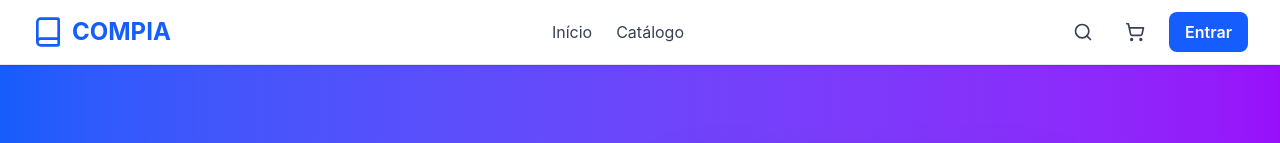
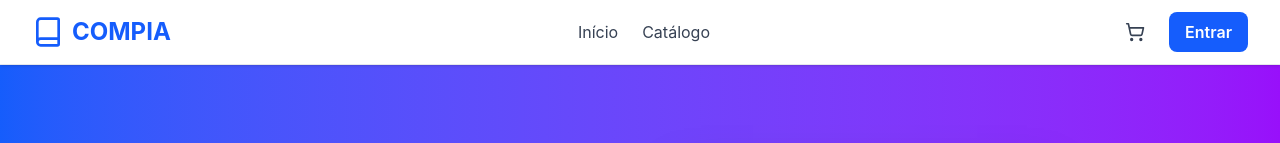
Before and after one commit to Projeto-Web-25-2/frontend, a React (Vite) app: page / in a window 1280 px wide. Shown: the top 143 px of the page. Built offline with nearby package versions, Linux system fonts and the light colour scheme; no server answers.

Commit message:
retira search bar

```diff
--- a/src/app/components/Header.tsx
+++ b/src/app/components/Header.tsx
@@ -56,13 +56,6 @@ export const Header = () => {
 
           {/* Search & Cart & User */}
           <div className="flex items-center gap-4">
-            <button
-              onClick={() => setSearchOpen(!searchOpen)}
-              className="p-2 text-gray-700 hover:text-blue-600 transition-colors"
-              aria-label="Buscar"
-            >
-              <Search className="w-5 h-5" />
-            </button>
 
             <button
               onClick={() => navigate('/cart')}
```
